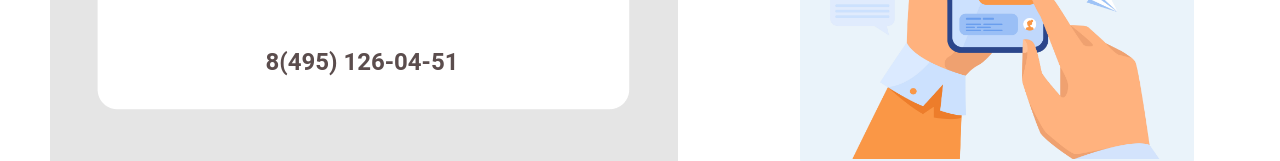
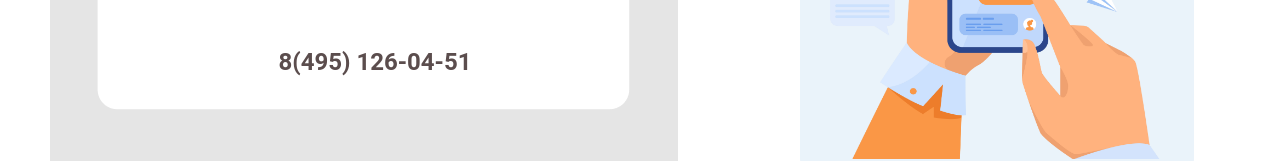
Before and after one commit to haru23233/psychologicalhelp, a plain HTML site: page index3.html in a window 1280 px wide. Shown: the part 726-887 px from the top of the page. Drawn offline with Linux system fonts and the light colour scheme.

Commit message:
Update index3.html

```diff
--- a/index3.html
+++ b/index3.html
@@ -101,7 +101,7 @@
     	<div>
     	<p class="tx" style="text-align: center; position: absolute; width: 482px; height: 84px; left: 120px; top: 615px; font-family: Roboto; color: #5B4D4D; font-size: 24px; line-height: 28px; font-weight: bold;">Телефон доверия для родственников людей, страдающих алкогольной и наркотической зависимостью</p></div>
     	<div>
-    		<p class="tx1" style="position: absolute; width: 194px; height: 28px; left: 265px; top: 750px; font-family: Roboto;font-weight: bold; font-size: 24px; line-height: 28px;text-align: center; color: #5B4D4D;">8(495) 126-04-51</p>
+    		<p class="tx1" style="position: absolute; width: 220px; height: 28px; left: 265px; top: 750px; font-family: Roboto;font-weight: bold; font-size: 24px; line-height: 28px;text-align: center; color: #5B4D4D;">8(495) 126-04-51</p>
     	</div>
     				<div class="imageq1">
     				<p><img src="6531.jpg" width="394.24px" height="328.7px"></p>
```
